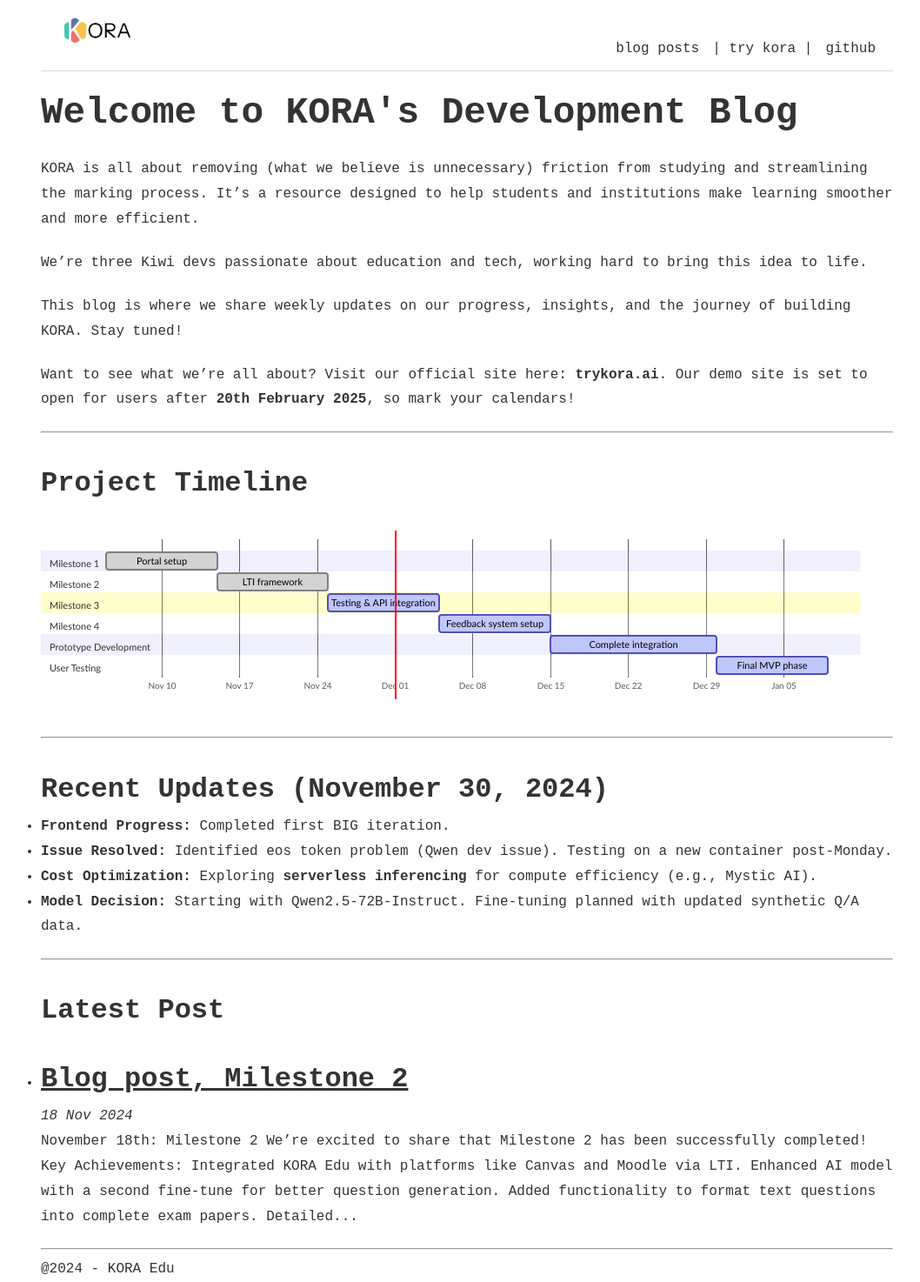
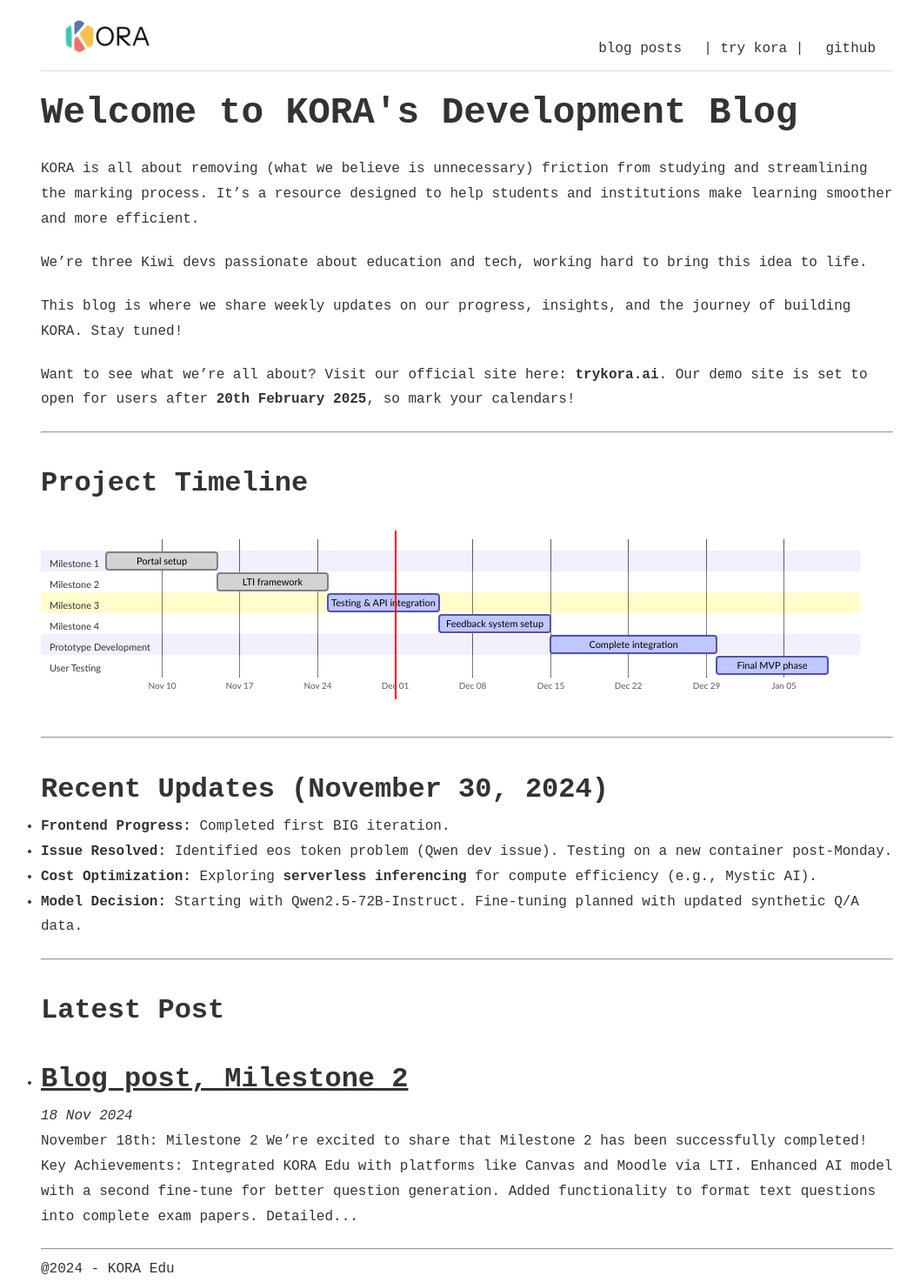
Before and after one commit to kora-edu/kora-edu.github.io, a Jekyll site: the page built from index.html, in a window 1280 px wide. Shown: the whole page at 87% size, without its empty margins (103-1161 px from the left). Built offline with Jekyll 4.4.1, drawn with Linux system fonts in a browser that asks for light colours; the list of posts is cut into pages by our own code.

Commit message:
template

```diff
--- a/_sass/layout.scss
+++ b/_sass/layout.scss
@@ -45,7 +45,7 @@
 #nav-links {
   display: flex; /* Arrange links horizontally */
   align-items: center; /* Align links vertically */
-  gap: 15px; /* Add consistent spacing between navigation links */
+  gap: 25px; /* Add consistent spacing between navigation links */
 
   a {
     text-decoration: none; /* Remove underline from links */
@@ -74,7 +74,7 @@
   }
 
   .header-logo {
-    margin-bottom: 0px; /* Add spacing below the logo */
+    margin-bottom: 10px; /* Add spacing below the logo */
     height: 40px; /* Reduce logo height for smaller screens */
   }
 }
```
Also changed, not shown: img/KoraLogo.png.
